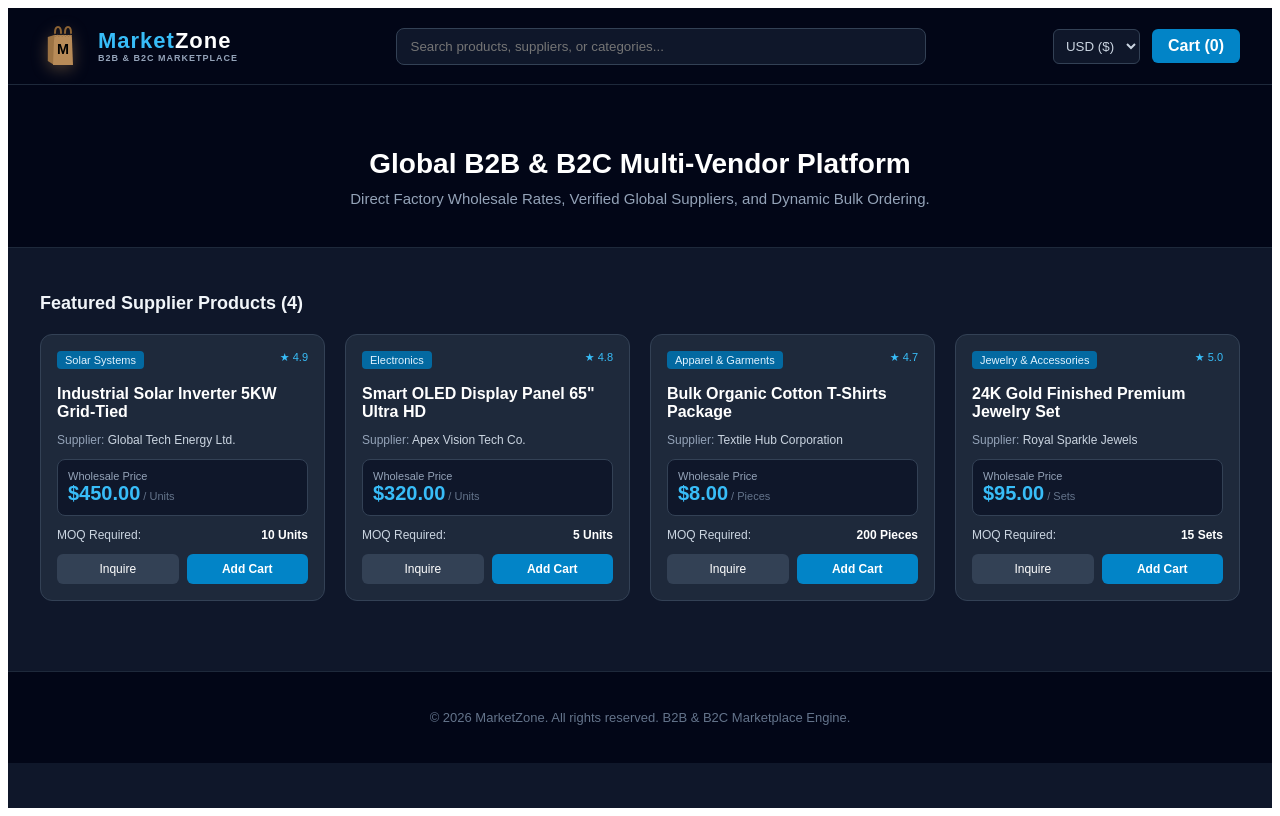
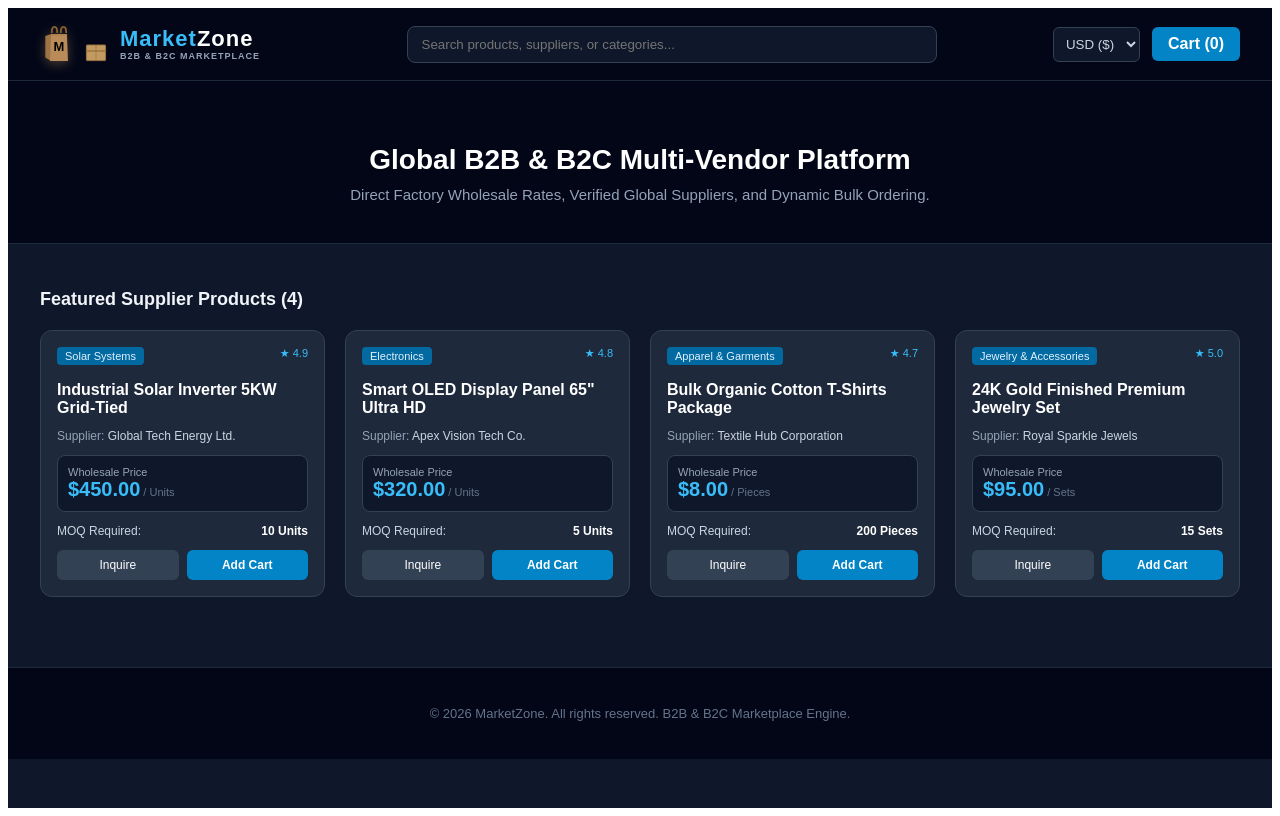
Before and after one commit to pateljabir786/MarketZone-Core, a Next.js app: page / in a window 1280 px wide. Built offline with nearby package versions, Linux system fonts and the light colour scheme.

Commit message:
Modify header logo and SVG for shopping bag
Updated the header logo description and replaced the SVG for the shopping bag with a new design that includes a cargo box.

```diff
--- a/app/page.js
+++ b/app/page.js
@@ -79,34 +79,29 @@ export default function Home() {
       <header style={{ borderBottom: '1px solid #1e293b', backgroundColor: '#020617', padding: '15px 20px', position: 'sticky', top: 0, zIndex: 100 }}>
         <div style={{ maxWidth: '1200px', margin: '0 auto', display: 'flex', alignItems: 'center', justifyContent: 'space-between', gap: '15px', flexWrap: 'wrap' }}>
 
-          {/* EXACT KRAFT SHOPPING BAG VECTOR LOGO WITH HANDLES & BLACK CAPITAL M */}
+          {/* SHOPPING BAG WITH CARGO BOX LOGO & BLACK CAPITAL M */}
           <div style={{ display: 'flex', alignItems: 'center', gap: '12px', cursor: 'pointer' }}>
-            <div style={{
-              width: '46px',
-              height: '46px',
-              display: 'flex',
-              alignItems: 'center',
-              justifyContent: 'center',
-              filter: 'drop-shadow(0 4px 8px rgba(184, 139, 88, 0.4))'
-            }}>
-              <svg width="42" height="46" viewBox="0 0 100 115" fill="none" xmlns="http://www.w3.org/2000/svg">
-                {/* Left Handles */}
+            <div style={{ display: 'flex', alignItems: 'center', gap: '6px' }}>
+              {/* Shopping Bag SVG */}
+              <div style={{ width: '38px', height: '42px', display: 'flex', alignItems: 'center', justifyContent: 'center', filter: 'drop-shadow(0 3px 6px rgba(184, 139, 88, 0.4))' }}>
+                <svg width="36" height="42" viewBox="0 0 100 115" fill="none" xmlns="http://www.w3.org/2000/svg">
                   <path d="M30 25 C30 5, 45 5, 45 25" stroke="#8c6334" strokeWidth="5" strokeLinecap="round" fill="none"/>
-                {/* Right Handles */}
                   <path d="M55 25 C55 5, 70 5, 70 25" stroke="#8c6334" strokeWidth="5" strokeLinecap="round" fill="none"/>
-
-                {/* Bag Side Gusset (Left 3D Fold) */}
                   <path d="M12 35 L28 30 L28 105 L12 95 Z" fill="#9c7344"/>
-
-                {/* Main Front Body of the Bag */}
                   <path d="M28 30 L72 30 L75 105 L25 105 Z" fill="#b88b58"/>
-
-                {/* Top Serrated Edge Line */}
                   <path d="M28 30 L32 34 L36 30 L40 34 L44 30 L48 34 L52 30 L56 34 L60 30 L64 34 L68 30 L72 34" stroke="#9c7344" strokeWidth="2" fill="none"/>
-
-                {/* Center Bold Black Capital M */}
                   <text x="50" y="77" fontSize="36" fontWeight="900" fontFamily="sans-serif" fill="#000000" textAnchor="middle">M</text>
                 </svg>
+              </div>
+
+              {/* Small Cargo Box SVG */}
+              <div style={{ width: '24px', height: '24px', display: 'flex', alignItems: 'center', justifyContent: 'center', marginTop: '14px' }}>
+                <svg width="24" height="24" viewBox="0 0 100 100" fill="none" xmlns="http://www.w3.org/2000/svg">
+                  <rect x="10" y="25" width="80" height="65" rx="4" fill="#c29b61" stroke="#9c7344" strokeWidth="4"/>
+                  <path d="M50 25 L50 90" stroke="#9c7344" strokeWidth="6" strokeDasharray="4 4"/>
+                  <path d="M10 50 L90 50" stroke="#9c7344" strokeWidth="6"/>
+                </svg>
+              </div>
             </div>
 
             <div style={{ display: 'flex', flexDirection: 'column' }}>
```
Lines whose indentation alone changed are shown as unchanged.
